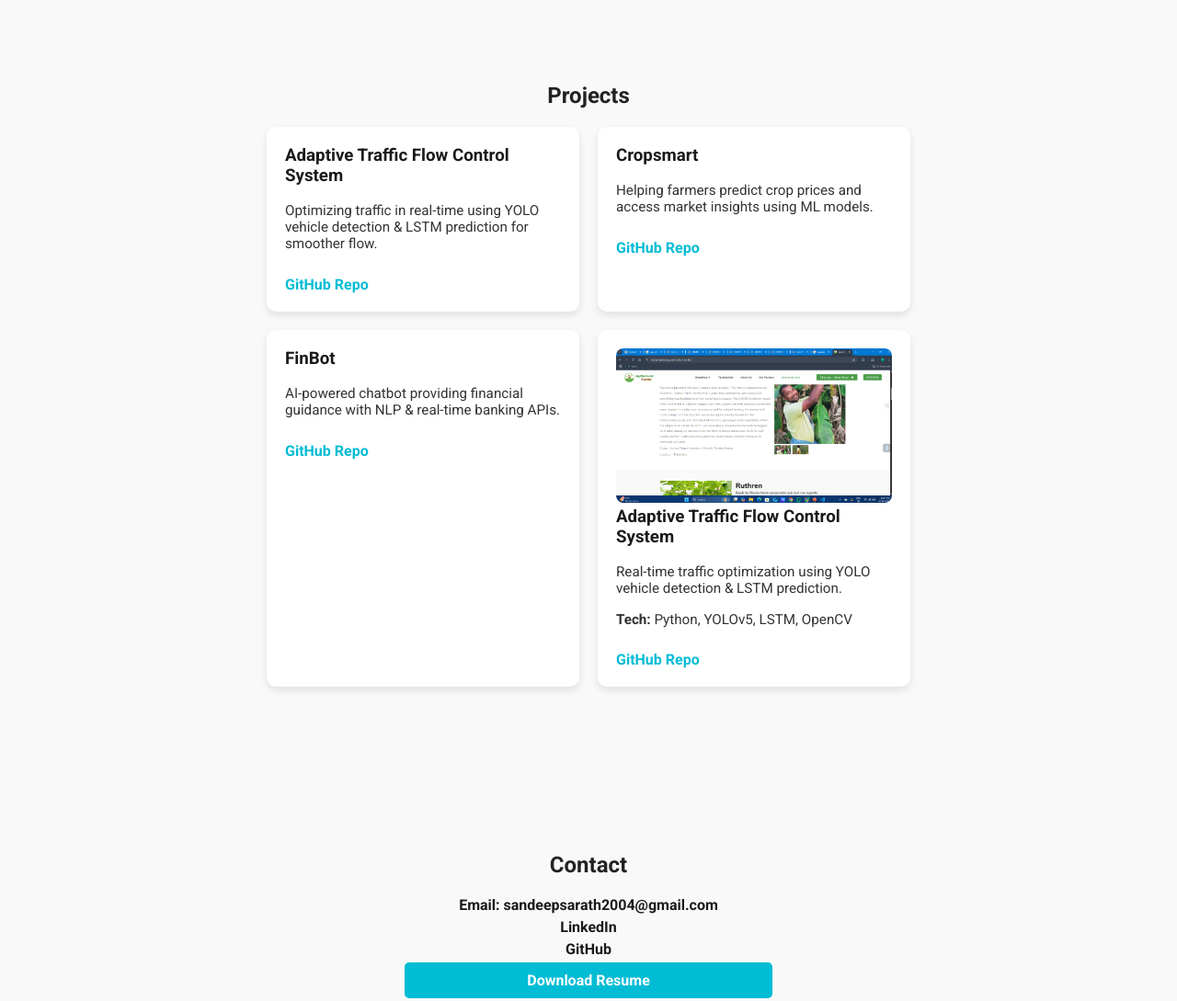
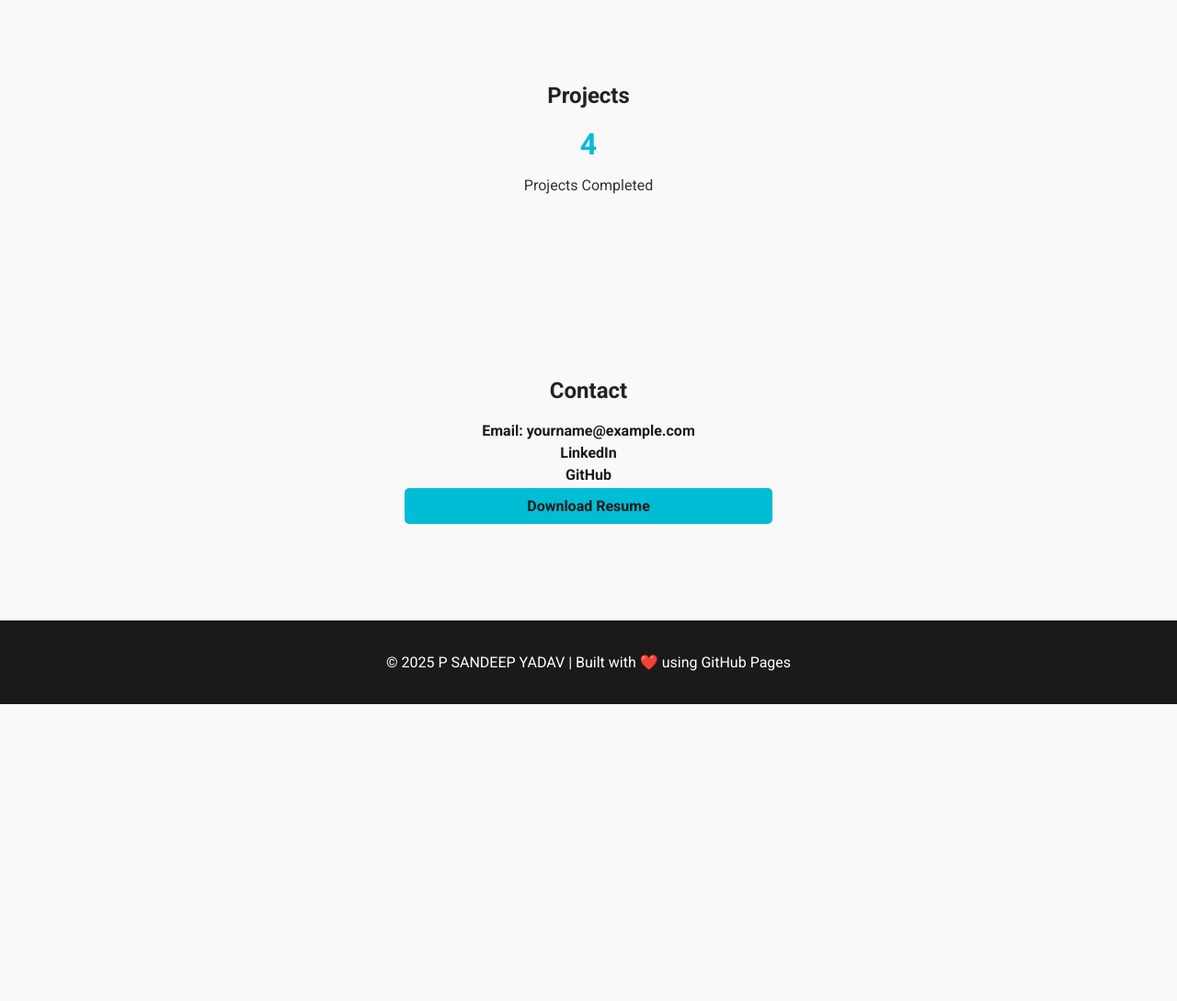
Before and after one commit to codewith-sandy/codewith-sandy.github.io, a plain HTML site: page index.html in a window 1280 px wide. Shown: the part 600-1689 px from the top of the page at 92% size. After the commit the page ends 1366 px from the top, so only its background shows below. Drawn offline with Linux system fonts and the light colour scheme.

Commit message:
Update index.html
new model testing

```diff
--- a/index.html
+++ b/index.html
@@ -9,25 +9,45 @@
     /* Global Styles */
     body { font-family: 'Roboto', sans-serif; margin:0; padding:0; background:#f9f9f9; color:#333; scroll-behavior: smooth; }
     a { text-decoration:none; color: inherit; }
+
+    /* Header & Nav */
     header { background:#1a1a1a; color:#fff; padding:20px 0; position: fixed; width: 100%; top:0; z-index: 1000; }
     header h1 { margin:0; font-size:2em; }
     nav { margin-top:10px; }
     nav a { margin:0 15px; font-weight:bold; color:#fff; transition: color 0.3s; }
     nav a:hover { color:#00bcd4; }
 
-    section { padding:100px 20px 60px; max-width:1000px; margin:auto; }
+    /* Sections */
+    section { padding:100px 20px 60px; max-width:1000px; margin:auto; opacity:0; transform: translateY(50px); transition: all 0.8s ease-out; }
     h2 { color:#222; margin-bottom:20px; text-align:center; }
 
-    /* Project Cards */
+    /* Skills */
+    ul { max-width:700px; margin:auto; list-style-type:circle; padding-left:20px; }
+
+    /* Project Flip Cards */
     .projects-container { display:flex; flex-wrap:wrap; gap:20px; justify-content:center; }
-    .project-card { background:#fff; padding:20px; border-radius:10px; box-shadow:0 4px 8px rgba(0,0,0,0.1); width:300px; transition: transform 0.3s; }
-    .project-card:hover { transform: translateY(-5px); }
-    .project-card h3 { margin-top:0; color:#1a1a1a; }
-    .project-card p { font-size:0.95em; }
-    .project-card a { display:inline-block; margin-top:10px; color:#00bcd4; font-weight:bold; }
+    .flip-card { background-color: transparent; width: 300px; height: 320px; perspective: 1000px; }
+    .flip-card-inner { position: relative; width: 100%; height: 100%; text-align: center; transition: transform 0.6s; transform-style: preserve-3d; }
+    .flip-card:hover .flip-card-inner { transform: rotateY(180deg); }
+    .flip-card-front, .flip-card-back {
+      position: absolute; width: 100%; height: 100%; backface-visibility: hidden; border-radius:10px; overflow:hidden;
+      display:flex; flex-direction:column; justify-content:center; align-items:center; padding:15px;
+    }
+    .flip-card-front { background:#fff; box-shadow:0 4px 8px rgba(0,0,0,0.1); }
+    .flip-card-front img { width:100%; border-radius:8px; }
+    .flip-card-back { background:#00bcd4; color:#fff; transform: rotateY(180deg); }
+
+    /* Badges */
+    .badges img { margin:3px; }
+
+    /* Counters */
+    .stats { text-align:center; margin:20px 0; }
+    .stats h3 { font-size:2em; margin:0; color:#00bcd4; }
 
     /* Contact */
+    .contact-links { text-align:center; max-width:400px; margin:auto; }
     .contact-links a { display:block; margin:5px 0; color:#1a1a1a; font-weight:bold; }
+    .resume-btn { background:#00bcd4; color:#fff; padding:10px 15px; border-radius:5px; display:inline-block; margin-top:10px; }
 
     /* Footer */
     footer { background:#1a1a1a; color:#fff; text-align:center; padding:20px; margin-top:40px; }
@@ -40,7 +60,7 @@
 
 <header>
   <div style="text-align:center;">
-    <h1>P Sandeep yadav</h1>
+    <h1>P SANDEEP YADAV</h1>
     <p>AI & Robotics | ML | Computer Vision</p>
     <nav>
       <a href="#about">About</a>
@@ -53,12 +73,12 @@
 
 <section id="about">
   <h2>About Me</h2>
-  <p style="text-align:center; max-width:700px; margin:auto;">Hi! I’m P Sandeep yadav, a B.Tech CSE student specializing in AI & Robotics. I build intelligent systems using Machine Learning, Computer Vision, and NLP to solve real-world problems.</p>
+  <p style="text-align:center; max-width:700px; margin:auto;">Hi! I’m P SANDEEP YADAV, a B.Tech CSE student specializing in AI & Robotics. I build intelligent systems using Machine Learning, Computer Vision, and NLP to solve real-world problems.</p>
 </section>
 
 <section id="skills">
   <h2>Skills</h2>
-  <ul style="max-width:700px; margin:auto; list-style-type:circle; padding-left:20px;">
+  <ul>
     <li>Python, C++, Java</li>
     <li>Machine Learning: TensorFlow, PyTorch, scikit-learn</li>
     <li>Computer Vision: OpenCV, YOLO</li>
@@ -68,47 +88,52 @@
 
 <section id="projects">
   <h2>Projects</h2>
+  <div class="stats">
+    <h3 id="projectsCount">0</h3>
+    <p>Projects Completed</p>
+  </div>
   <div class="projects-container">
-    <div class="project-card">
-      <h3>Adaptive Traffic Flow Control System</h3>
-      <p>Optimizing traffic in real-time using YOLO vehicle detection & LSTM prediction for smoother flow.</p>
-      <a href="#">GitHub Repo</a>
-    </div>
-    <div class="project-card">
-      <h3>Cropsmart</h3>
-      <p>Helping farmers predict crop prices and access market insights using ML models.</p>
-      <a href="#">GitHub Repo</a>
-    </div>
-    <div class="project-card">
-      <h3>FinBot</h3>
-      <p>AI-powered chatbot providing financial guidance with NLP & real-time banking APIs.</p>
-      <a href="#">GitHub Repo</a>
-    </div>
-  <div class="project-card">
-  <img src="Screenshot 2025-04-26 124749.png" alt="Traffic Flow" style="width:100%; border-radius:8px;">
-  <h3>Adaptive Traffic Flow Control System</h3>
-  <p>Real-time traffic optimization using YOLO vehicle detection & LSTM prediction.</p>
-  <p><strong>Tech:</strong> Python, YOLOv5, LSTM, OpenCV</p>
-  <a href="https://github.com/yourusername/traffic-flow" target="_blank">GitHub Repo</a>
-</div>
-
+    <!-- Add your project cards here -->
   </div>
 </section>
 
 <section id="contact">
   <h2>Contact</h2>
-  <div class="contact-links" style="text-align:center; max-width:400px; margin:auto;">
-    <a href="mailto:sandeepsarath2004@gmail.com">Email: sandeepsarath2004@gmail.com</a>
-    <a href="https://www.linkedin.com/in/p-sandeep-yadav-cse/" target="_blank">LinkedIn</a>
-    <a href="https://github.com/codewith-sandy" target="_blank">GitHub</a>
-    <a href="Resume.pdf" download style="background:#00bcd4; color:#fff; padding:10px 15px; border-radius:5px;">Download Resume</a>
-
+  <div class="contact-links">
+    <a href="mailto:yourname@example.com">Email: yourname@example.com</a>
+    <a href="https://linkedin.com/in/yourname" target="_blank">LinkedIn</a>
+    <a href="https://github.com/yourusername" target="_blank">GitHub</a>
+    <a href="Resume.pdf" download class="resume-btn">Download Resume</a>
   </div>
 </section>
 
 <footer>
-  <p>© 2025 Code-With-Sandy | Built with ❤️ using GitHub Pages</p>
+  <p>© 2025 P SANDEEP YADAV | Built with ❤️ using GitHub Pages</p>
 </footer>
+
+<script>
+  // Fade-in sections on scroll
+  const sections = document.querySelectorAll('section');
+  window.addEventListener('scroll', () => {
+    const scrollPos = window.scrollY + window.innerHeight - 100;
+    sections.forEach(sec => {
+      if(scrollPos > sec.offsetTop) {
+        sec.style.opacity = 1;
+        sec.style.transform = 'translateY(0)';
+      }
+    });
+  });
+
+  // Project counter animation
+  let count = 0;
+  const target = 4; // total projects
+  const interval = setInterval(() => {
+    if(count < target) {
+      count++;
+      document.getElementById('projectsCount').innerText = count;
+    } else clearInterval(interval);
+  }, 300);
+</script>
 
 </body>
 </html>
```
